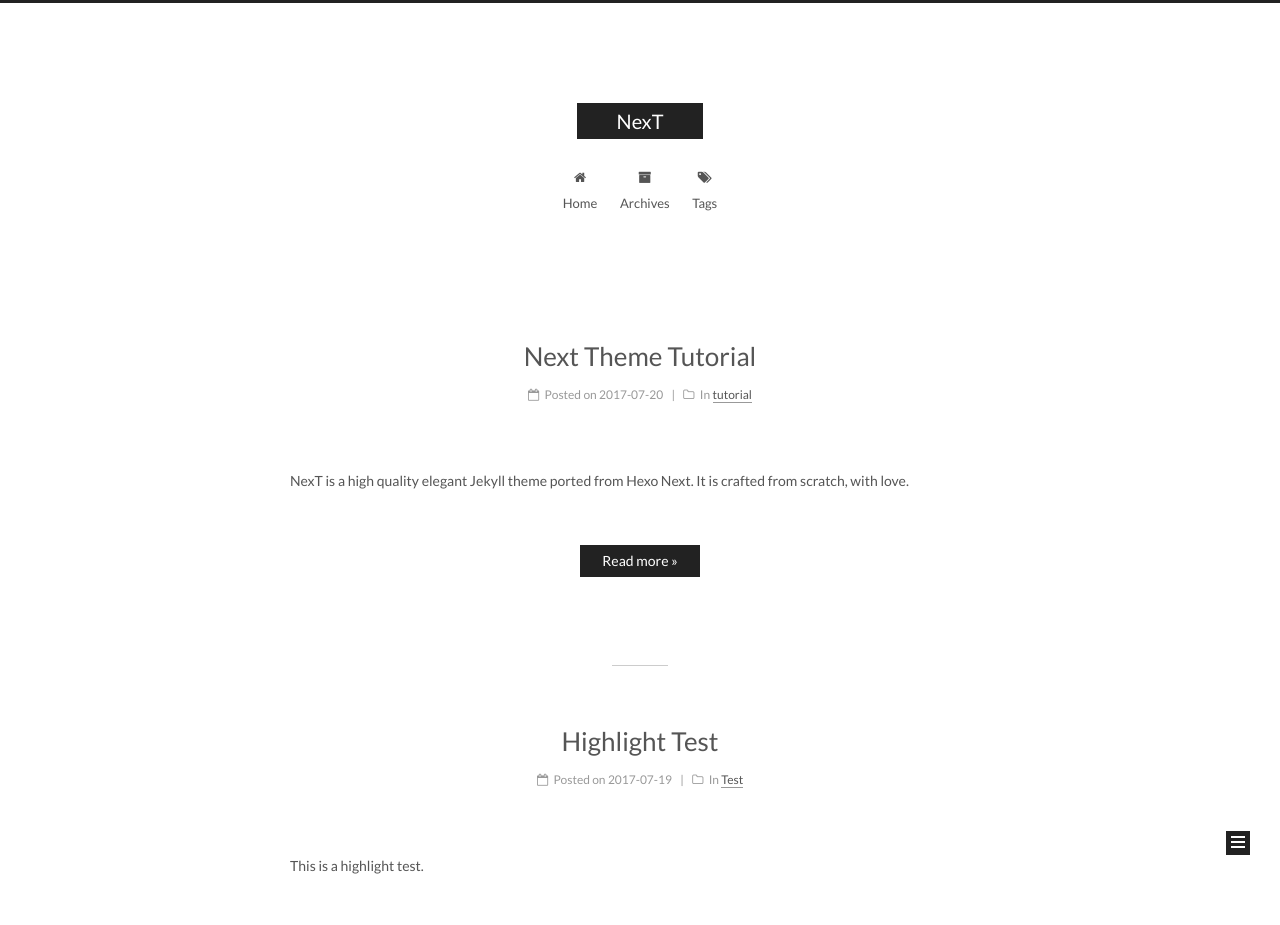
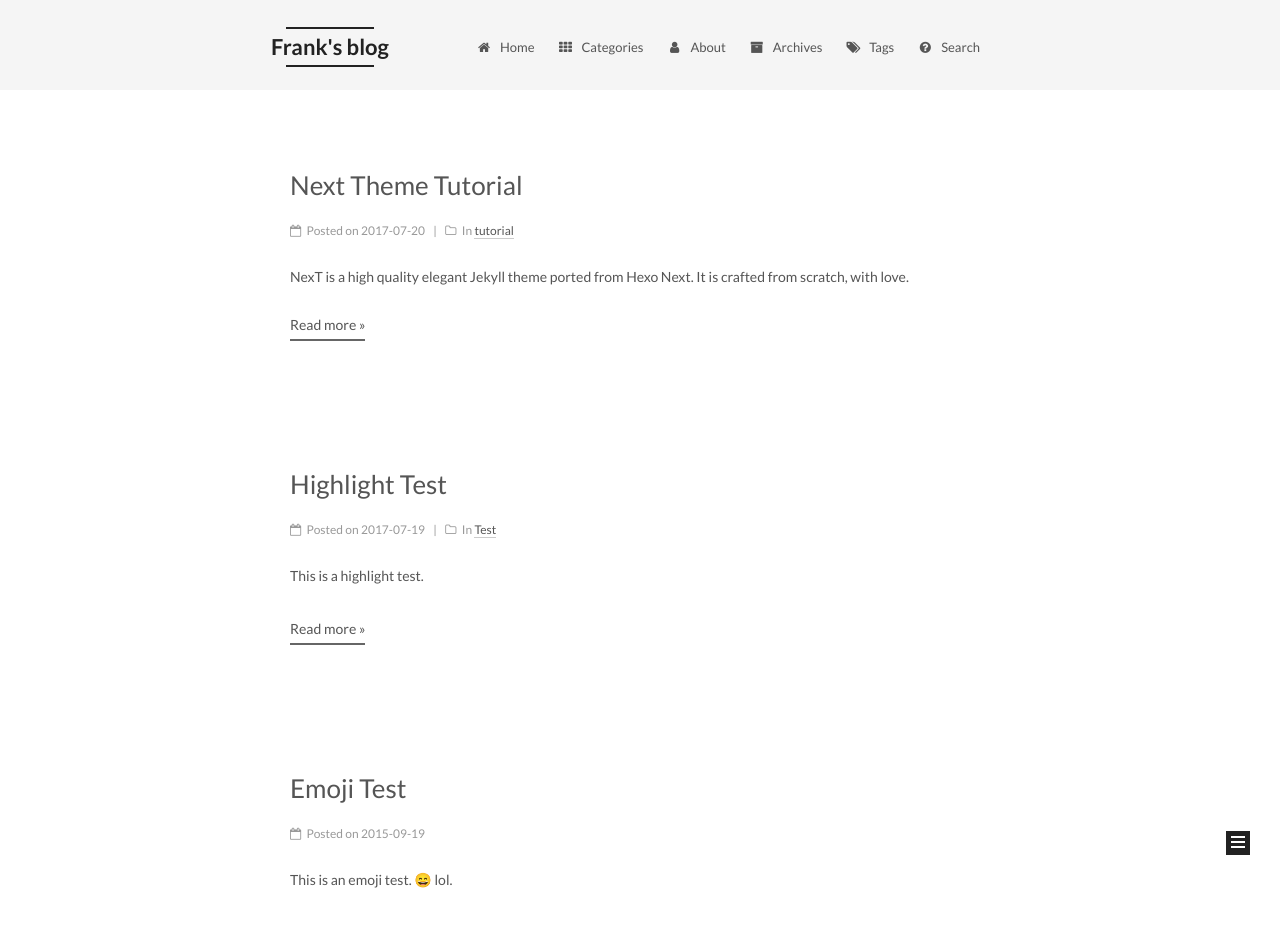
Before and after one commit to frankda/frankda.github.io, a Jekyll site: the page built from index.html, in a window 1280 px wide. Shown: the top 925 px of the page. Built offline with Jekyll 4.4.1, drawn with Linux system fonts in a browser that asks for light colours; emoji names are drawn with the system emoji font; the list of posts is cut into pages by our own code; some of the changed text lies outside the part shown.

Commit message:
first config set

```diff
--- a/_config.yml
+++ b/_config.yml
@@ -4,10 +4,10 @@
 # ---------------------------------------------------------------
 
 # Site
-title: NexT
+title: Frank's blog
 subtitle:
-description: try
-author: John Doe
+description: Da's blog
+author: Frank Da
 # Support language: de, en, fr-FR, id, ja, ko, pt-BR, pt, ru, zh-Hans, zh-hk, zh-tw
 language: en
 date_format: '%Y-%m-%d'
@@ -118,10 +118,11 @@ index_with_subtitle: false
 # When running the site in a subdirectory (e.g. domain.tld/blog), remove the leading slash (/archives -> archives)
 menu:
   home: /
-  #categories: /categories/
-  #about: /about/
+  categories: /categories/
+  about: /about/
   archives: /archives/
   tags: /tags/
+  search: /search/
   #sitemap: /sitemap.xml
   #commonweal: /404.html
 
@@ -151,8 +152,8 @@ menu_icons:
 # ---------------------------------------------------------------
 
 # Schemes
-scheme: Muse
-#scheme: Mist
+#scheme: Muse
+scheme: Mist
 #scheme: Pisces
 
 
```
